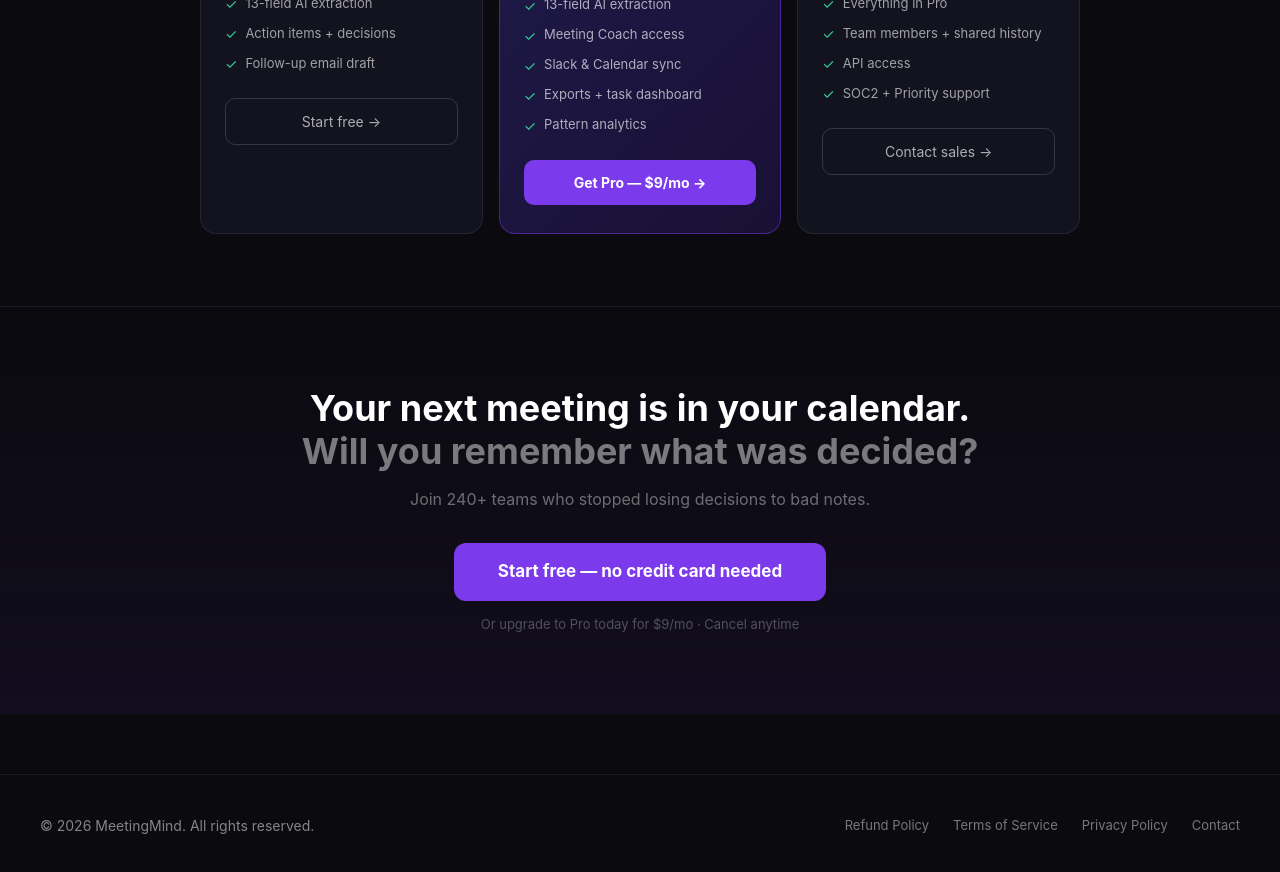
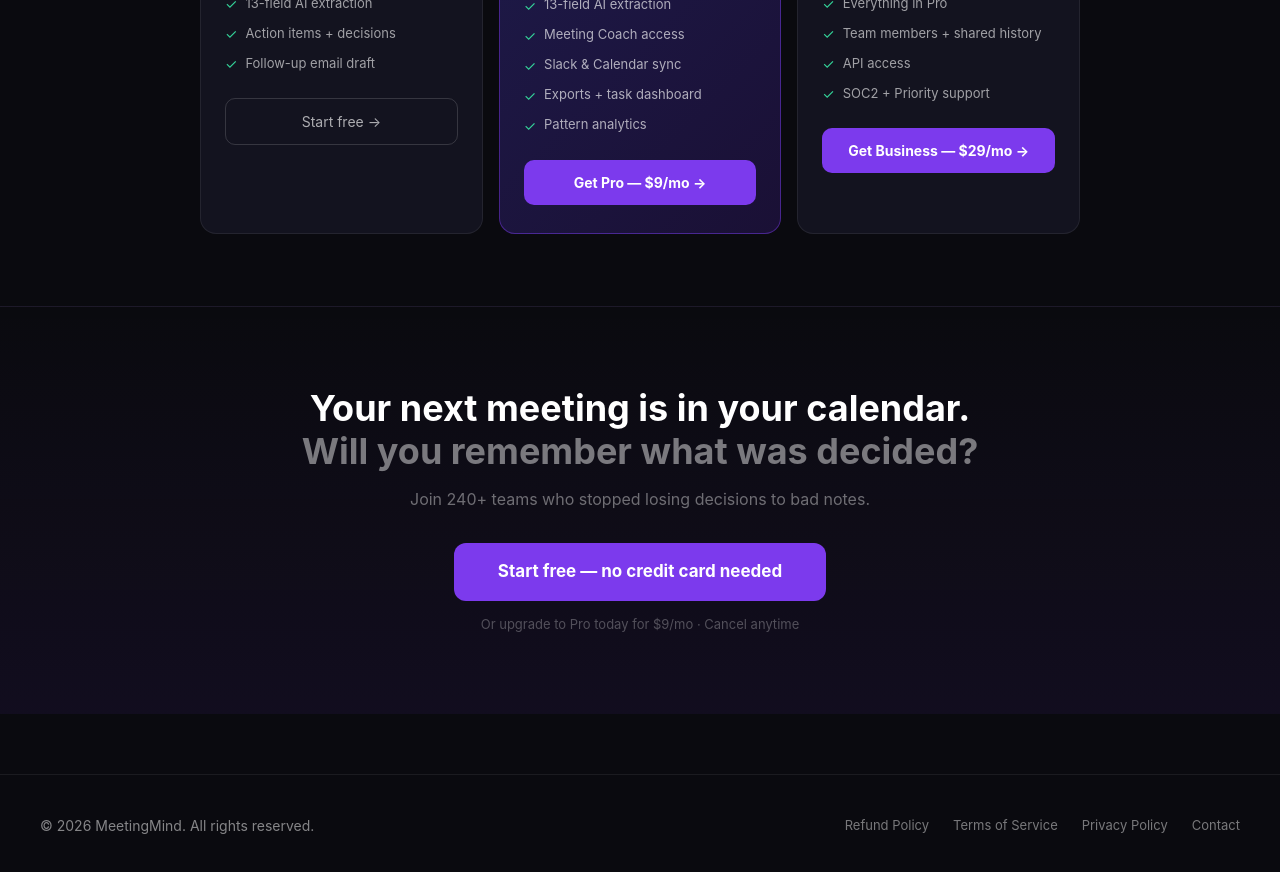
Before and after one commit to intellica-ai-llc/meetingmind-v3, a React (Vite) app in the folder frontend/: page / in a window 1280 px wide. Shown: the part 2660-3532 px from the top of the page. Built offline with nearby package versions, Linux system fonts and the light colour scheme; no server answers.

Commit message:
phase1: complete v4 design system — tokens, fonts, tailwind, extended UI components

```diff
--- a/frontend/index.html
+++ b/frontend/index.html
@@ -6,6 +6,9 @@
     <meta name="viewport" content="width=device-width, initial-scale=1.0" />
     <title>Intellica AI · MeetingMind</title>
     <meta name="description" content="AI-powered meeting analysis. Record, transcribe, extract action items, get coaching advice." />
+    <link rel="preconnect" href="https://fonts.googleapis.com">
+    <link rel="preconnect" href="https://fonts.gstatic.com" crossorigin>
+    <link href="https://fonts.googleapis.com/css2?family=Inter:wght@400;500;600;700;800;900&family=JetBrains+Mono:wght@500;700&family=Manrope:wght@700;800&display=swap" rel="stylesheet">
   </head>
   <body>
     <div id="root"></div>
--- a/frontend/src/components/ui/Button.tsx
+++ b/frontend/src/components/ui/Button.tsx
@@ -3,11 +3,12 @@ import { ReactNode } from 'react'
 interface ButtonProps {
   children: ReactNode
   onClick?: () => void
-  variant?: 'primary' | 'secondary' | 'danger'
+  variant?: 'primary' | 'secondary' | 'danger' | 'cyan' | 'purple'
   size?: 'sm' | 'md' | 'lg'
   disabled?: boolean
   className?: string
   type?: 'button' | 'submit' | 'reset'
+  glow?: boolean
 }
 
 export function Button({
@@ -18,29 +19,38 @@ export function Button({
   disabled = false,
   className = '',
   type = 'button',
+  glow = false,
 }: ButtonProps) {
-  const baseStyles = {
+  const baseStyles: React.CSSProperties = {
     fontWeight: 700,
     border: 'none',
-    borderRadius: 8,
+    borderRadius: 'var(--mm-radius-button)',
     cursor: disabled ? 'not-allowed' : 'pointer',
     transition: 'all 0.2s',
     opacity: disabled ? 0.5 : 1,
+    display: 'inline-flex',
+    alignItems: 'center',
+    justifyContent: 'center',
+    gap: 8,
   }
 
-  const variantStyles = {
-    primary: { background: '#f59e0b', color: '#0a0e1a' },
+  const variantStyles: Record<string, React.CSSProperties> = {
+    primary:   { background: '#f59e0b', color: '#0a0e1a' },
     secondary: { background: 'transparent', border: '1px solid #f59e0b', color: '#f59e0b' },
-    danger: { background: '#ff4d4d', color: '#fff' },
+    danger:    { background: '#ff4d4d', color: '#fff' },
+    cyan:      { background: 'linear-gradient(135deg, #00D4FF, #7B61FF)', color: '#0A0B1A' },
+    purple:    { background: '#7B61FF', color: '#fff' },
   }
 
-  const sizeStyles = {
+  const sizeStyles: Record<string, React.CSSProperties> = {
     sm: { padding: '7px 16px', fontSize: 11 },
     md: { padding: '12px 26px', fontSize: 13 },
     lg: { padding: '16px 40px', fontSize: 15 },
   }
 
-  const style = { ...baseStyles, ...variantStyles[variant], ...sizeStyles[size] }
+  const glowStyles = glow ? { boxShadow: 'var(--mm-glow-cyan)' } : {}
+
+  const style = { ...baseStyles, ...variantStyles[variant], ...sizeStyles[size], ...glowStyles }
 
   return (
     <button type={type} onClick={onClick} disabled={disabled} style={style} className={className}>
--- a/frontend/src/components/ui/Card.tsx
+++ b/frontend/src/components/ui/Card.tsx
@@ -4,21 +4,28 @@ interface CardProps {
   children: ReactNode
   className?: string
   padding?: 'none' | 'sm' | 'md' | 'lg'
-  variant?: 'default' | 'subtle' | 'gold'
+  variant?: 'default' | 'subtle' | 'gold' | 'glass'
 }
 
 export function Card({ children, className = '', padding = 'md', variant = 'default' }: CardProps) {
-  const paddingStyles = {
+  const paddingStyles: Record<string, React.CSSProperties> = {
     none: { padding: 0 },
-    sm: { padding: 12 },
-    md: { padding: 18 },
-    lg: { padding: 24 },
+    sm:   { padding: 12 },
+    md:   { padding: 18 },
+    lg:   { padding: 24 },
   }
 
-  const variantStyles = {
+  const variantStyles: Record<string, React.CSSProperties> = {
     default: { background: '#0d1117', border: '1px solid #1e3a5f' },
-    subtle: { background: '#080d18', border: '1px solid #1e3a5f' },
-    gold: { background: '#0d1117', border: '1px solid rgba(245, 158, 11, 0.3)' },
+    subtle:  { background: '#080d18', border: '1px solid #1e3a5f' },
+    gold:    { background: '#0d1117', border: '1px solid rgba(245,158,11,0.3)' },
+    glass:   {
+      background: '#0F1130',
+      border: '1px solid rgba(255,255,255,0.08)',
+      backdropFilter: 'blur(10px)',
+      borderRadius: 'var(--mm-radius-card)',
+      boxShadow: '0 4px 20px rgba(0,0,0,0.3)',
+    },
   }
 
   return (
--- /dev/null
+++ b/frontend/src/components/ui/Skeleton.tsx
@@ -0,0 +1,19 @@
+interface SkeletonProps {
+  width?: string | number
+  height?: string | number
+  rounded?: string | number
+}
+
+export function Skeleton({ width = '100%', height = 16, rounded = 6 }: SkeletonProps) {
+  return (
+    <div
+      style={{
+        width,
+        height,
+        borderRadius: rounded,
+        background: 'rgba(255,255,255,0.06)',
+        animation: 'pulse-bar 1.8s ease-in-out infinite',
+      }}
+    />
+  )
+}
--- a/frontend/src/pages/Landing.tsx
+++ b/frontend/src/pages/Landing.tsx
@@ -4,7 +4,7 @@ import { supabase } from '@/lib/supabase'
 export function Landing() {
   const { user } = useAuth()
 
-  const handlePurchase = async () => {
+  const handlePurchase = async (priceId: string, planType: string) => {
     if (!user) {
       localStorage.setItem('redirectAfterAuth', '/pricing')
       window.location.href = '/register'
@@ -22,7 +22,8 @@ export function Landing() {
           'Authorization': `Bearer ${token}`
         },
         body: JSON.stringify({
-          priceId: 'price_1TP7vNA67WFEmKggjsbh4UAQ',
+          priceId,
+          planType,
           successUrl: window.location.origin + '/dashboard?payment=success',
           cancelUrl: window.location.origin + '/pricing'
         })
@@ -61,7 +62,7 @@ export function Landing() {
           First 500 users get Pro free for 30 days — <strong>347 spots remaining</strong>
         </span>
         <button
-          onClick={handlePurchase}
+          onClick={() => handlePurchase('price_1TP7vNA67WFEmKggjsbh4UAQ', 'pro')}
           style={{ background: '#fff', color: '#4f46e5', borderRadius: '20px', padding: '4px 14px', fontSize: '12px', fontWeight: 700, cursor: 'pointer', border: 'none', whiteSpace: 'nowrap' }}
         >
           Claim your free month →
@@ -87,7 +88,7 @@ export function Landing() {
             Sign in
           </button>
           <button
-            onClick={handlePurchase}
+            onClick={() => handlePurchase('price_1TP7vNA67WFEmKggjsbh4UAQ', 'pro')}
             style={{ background: '#7c3aed', border: 'none', color: '#fff', borderRadius: '8px', padding: '8px 18px', fontSize: '14px', fontWeight: 700, cursor: 'pointer' }}
           >
             Get Pro — $9/mo
@@ -135,7 +136,7 @@ export function Landing() {
           {/* CTAs */}
           <div style={{ display: 'flex', flexDirection: 'column', gap: '12px' }}>
             <button
-              onClick={handlePurchase}
+              onClick={() => handlePurchase('price_1TP7vNA67WFEmKggjsbh4UAQ', 'pro')}
               style={{ display: 'flex', alignItems: 'center', justifyContent: 'space-between', background: '#7c3aed', border: 'none', color: '#fff', borderRadius: '12px', padding: '16px 24px', fontSize: '16px', fontWeight: 700, cursor: 'pointer', width: '100%', maxWidth: '380px' }}
             >
               <span>Start Pro free for 30 days</span>
@@ -236,7 +237,7 @@ export function Landing() {
                 </span>
               </div>
               <button
-                onClick={handlePurchase}
+                onClick={() => handlePurchase('price_1TP7vNA67WFEmKggjsbh4UAQ', 'pro')}
                 style={{ background: '#7c3aed', border: 'none', color: '#fff', borderRadius: '8px', padding: '7px 16px', fontSize: '12px', fontWeight: 600, cursor: 'pointer' }}
               >
                 Unlock →
@@ -389,7 +390,7 @@ export function Landing() {
                 </li>
               ))}
             </ul>
-            <button onClick={handlePurchase} style={{ width: '100%', background: '#7c3aed', border: 'none', color: '#fff', borderRadius: '10px', padding: '12px', fontSize: '14px', fontWeight: 700, cursor: 'pointer' }}>
+            <button onClick={() => handlePurchase('price_1TP7vNA67WFEmKggjsbh4UAQ', 'pro')} style={{ width: '100%', background: '#7c3aed', border: 'none', color: '#fff', borderRadius: '10px', padding: '12px', fontSize: '14px', fontWeight: 700, cursor: 'pointer' }}>
               Get Pro — $9/mo →
             </button>
           </div>
@@ -406,8 +407,8 @@ export function Landing() {
                 </li>
               ))}
             </ul>
-            <button onClick={handlePurchase} style={{ width: '100%', background: 'none', border: '1px solid rgba(255,255,255,0.15)', color: 'rgba(255,255,255,0.65)', borderRadius: '10px', padding: '12px', fontSize: '14px', cursor: 'pointer' }}>
-              Contact sales →
+            <button onClick={() => handlePurchase('price_1TP86WA67WFEmKgggQizCLK6', 'business')} style={{ width: '100%', background: '#7c3aed', border: 'none', color: '#fff', borderRadius: '10px', padding: '12px', fontSize: '14px', fontWeight: 700, cursor: 'pointer' }}>
+              Get Business — $29/mo →
             </button>
           </div>
 
--- /dev/null
+++ b/frontend/src/styles/design-tokens.css
@@ -0,0 +1,45 @@
+/* ── MEETINGMIND V4 DESIGN TOKENS ── */
+:root {
+  /* Depth layers */
+  --mm-bg-primary: #0A0B1A;
+  --mm-bg-secondary: #0F1130;
+  --mm-bg-elevated: #161842;
+
+  /* Accents */
+  --mm-cyan: #00D4FF;
+  --mm-purple: #7B61FF;
+  --mm-success: #00C896;
+  --mm-warning: #FFB547;
+  --mm-danger: #FF4D6A;
+  --mm-low-priority: #4CAF50;
+
+  /* Text */
+  --mm-text-primary: #FFFFFF;
+  --mm-text-secondary: #A0AEC0;
+  --mm-text-muted: #4A5568;
+
+  /* Gradients */
+  --mm-gradient-page: linear-gradient(135deg, #0A0B1A 0%, #1A1060 50%, #0A0B1A 100%);
+  --mm-gradient-button: linear-gradient(135deg, #00D4FF, #7B61FF);
+
+  /* Glows */
+  --mm-glow-cyan: 0 0 20px rgba(0, 212, 255, 0.3);
+  --mm-glow-purple: 0 0 20px rgba(123, 97, 255, 0.3);
+
+  /* Borders & Radius */
+  --mm-border-glass: 1px solid rgba(255, 255, 255, 0.08);
+  --mm-radius-card: 12px;
+  --mm-radius-button: 10px;
+  --mm-radius-badge: 6px;
+
+  /* Typography */
+  --mm-font-heading: 'Manrope', 'Inter', system-ui, sans-serif;
+  --mm-font-body: 'Inter', system-ui, sans-serif;
+  --mm-font-mono: 'JetBrains Mono', monospace;
+
+  --mm-fs-title: 28px;
+  --mm-fs-section: 20px;
+  --mm-fs-card-title: 16px;
+  --mm-fs-body: 14px;
+  --mm-fs-label: 12px;
+}
--- a/frontend/src/styles/globals.css
+++ b/frontend/src/styles/globals.css
@@ -1,3 +1,5 @@
+
+@import './design-tokens.css';
 @import './tokens.css';
 @import './animations.css';
 @import './responsive.css';
--- a/frontend/tailwind.config.js
+++ b/frontend/tailwind.config.js
@@ -7,17 +7,30 @@ export default {
   theme: {
     extend: {
       colors: {
+        // Keep old palette (used by /app console)
         'meetingmind': {
           bg: '#020b18',
           card: '#0d1f35',
           gold: '#f59e0b',
           cyan: '#0ea5e9',
           purple: '#8b5cf6',
-        }
+        },
+        // New v4 palette (will be used by dashboard and sidebar)
+        'mm': {
+          'bg-primary': '#0A0B1A',
+          'bg-secondary': '#0F1130',
+          'bg-elevated': '#161842',
+          'cyan': '#00D4FF',
+          'purple': '#7B61FF',
+          'success': '#00C896',
+          'warning': '#FFB547',
+          'danger': '#FF4D6A',
+        },
       },
       fontFamily: {
         mono: ['JetBrains Mono', 'monospace'],
-        sans: ['"SF Pro Display"', 'system-ui', 'sans-serif'],
+        sans: ['Inter', 'system-ui', 'sans-serif'],
+        heading: ['Manrope', 'Inter', 'system-ui', 'sans-serif'],
       },
       animation: {
         'pulse-slow': 'pulse 3s ease-in-out infinite',
```
Also changed, not shown: frontend/src/components/ui/EmptyState.tsx (added, +23 -0 lines).
